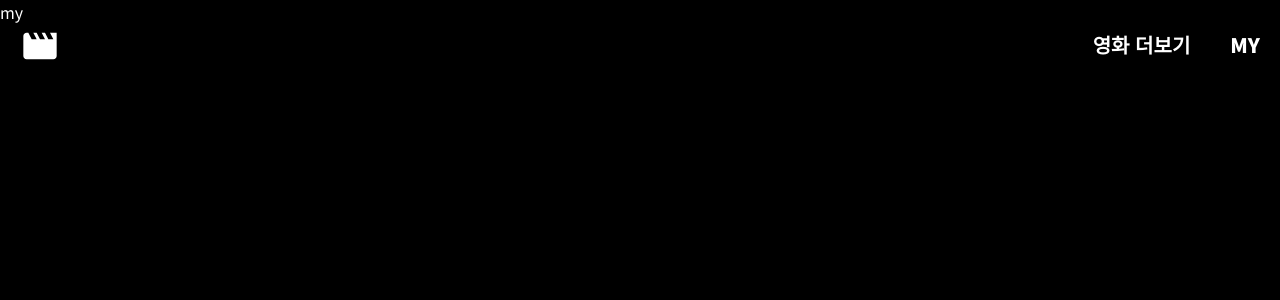
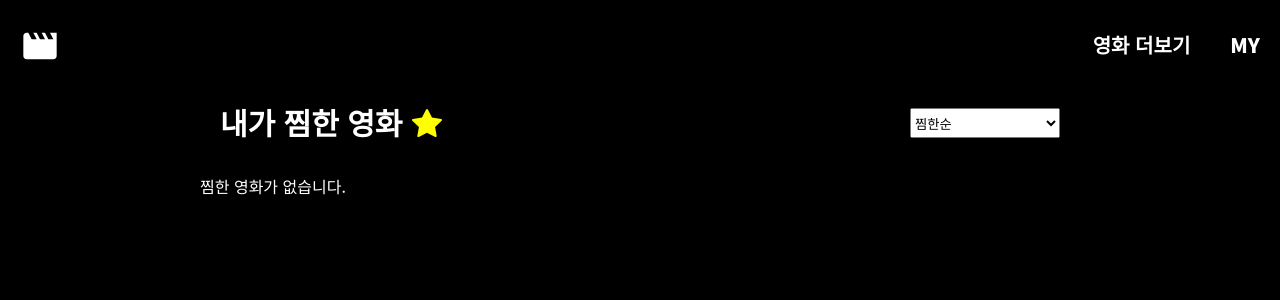
Before and after one commit to HeeyeonJeong/movie, a React (Create React App) app: page /my in a window 1280 px wide. Shown: the top 300 px of the page. Built offline with nearby package versions, Linux system fonts and the light colour scheme; no server answers.

Commit message:
Feat: my component

```diff
--- a/src/Pages/My.js
+++ b/src/Pages/My.js
@@ -5,7 +5,9 @@ import MyContainer from "../containers/MyContainer";
 function MyPage() {
   return (
     <LayoutComponent>
-      <MyContainer />
+      <main>
+        <MyContainer />
+      </main>
     </LayoutComponent>
   );
 }
--- a/src/components/My/MyComponent.js
+++ b/src/components/My/MyComponent.js
@@ -1,7 +1,35 @@
 import React from "react";
+import MovieViewComponent from "../MovieView/MovieViewComponent";
+import * as BsIcons from "react-icons/bs";
+import * as S from "./MyComponent.style";
 
-function MyComponent() {
-  return <div>my</div>;
+function MyComponent({ likeMovies }) {
+  return (
+    <S.Section>
+      <S.Top>
+        <S.TitleBox>
+          <S.Title>내가 찜한 영화</S.Title>
+          <S.Icon>
+            <BsIcons.BsStarFill />
+          </S.Icon>
+        </S.TitleBox>
+
+        <S.SelectBox>
+          <S.Select>
+            <option value="release">찜한순</option>
+            <option value="release">최신순</option>
+            <option value="popularity">인기순</option>
+          </S.Select>
+        </S.SelectBox>
+      </S.Top>
+
+      {likeMovies ? (
+        <MovieViewComponent data={likeMovies} />
+      ) : (
+        <p>찜한 영화가 없습니다.</p>
+      )}
+    </S.Section>
+  );
 }
 
 export default MyComponent;
--- a/src/components/My/MyComponent.style.js
+++ b/src/components/My/MyComponent.style.js
@@ -0,0 +1,71 @@
+import styled from "styled-components";
+
+const Section = styled.section`
+  margin: 65px 0;
+  padding: ${(props) => props.theme.paddingL};
+
+  @media ${(props) => props.theme.tabletSmall} {
+    margin: 100px 0;
+    padding: 0 90px;
+  }
+
+  @media ${(props) => props.theme.deskTop} {
+    padding: 0 200px;
+  }
+`;
+
+const Top = styled.div`
+  display: flex;
+  flex-direction: column;
+  padding: 0 ${(props) => props.theme.paddingM};
+  margin-bottom: ${(props) => props.theme.marginL};
+
+  @media ${(props) => props.theme.tabletSmall} {
+    flex-direction: row;
+    justify-content: space-between;
+  }
+`;
+
+const TitleBox = styled.div`
+  display: flex;
+  margin-bottom: ${(props) => props.theme.marginM};
+
+  @media ${(props) => props.theme.tabletSmall} {
+    margin-bottom: 0;
+  }
+`;
+
+const Title = styled.h2`
+  margin-right: ${(props) => props.theme.marginS};
+
+  @media ${(props) => props.theme.tabletSmall} {
+    font-size: ${(props) => props.theme.fontL};
+  }
+`;
+
+const Icon = styled.div`
+  position: relative;
+  top: 3px;
+  color: yellow;
+  font-size: 24px;
+
+  @media ${(props) => props.theme.tabletSmall} {
+    font-size: ${(props) => props.theme.fontL};
+  }
+`;
+
+const SelectBox = styled.div`
+  text-align: center;
+`;
+
+const Select = styled.select`
+  width: 150px;
+  height: 30px;
+
+  @media ${(props) => props.theme.tabletSmall} {
+    position: relative;
+    top: 8px;
+  }
+`;
+
+export { Section, Top, TitleBox, Title, Icon, SelectBox, Select };
--- a/src/containers/MyContainer.js
+++ b/src/containers/MyContainer.js
@@ -2,7 +2,9 @@ import React from "react";
 import MyComponent from "../components/My/MyComponent";
 
 function MyContainer() {
-  return <MyComponent />;
+  const likeMovies = JSON.parse(localStorage.getItem("liked"));
+
+  return <MyComponent likeMovies={likeMovies} />;
 }
 
 export default MyContainer;
--- a/src/styles/Global.style.js
+++ b/src/styles/Global.style.js
@@ -16,6 +16,10 @@ const GlobalStyle = createGlobalStyle`
 		background-color: black;
 		color:white;
 	}
+
+	select{
+		font-family: 'Noto Sans KR', sans-serif;
+	}
 `;
 
 export default GlobalStyle;
```
